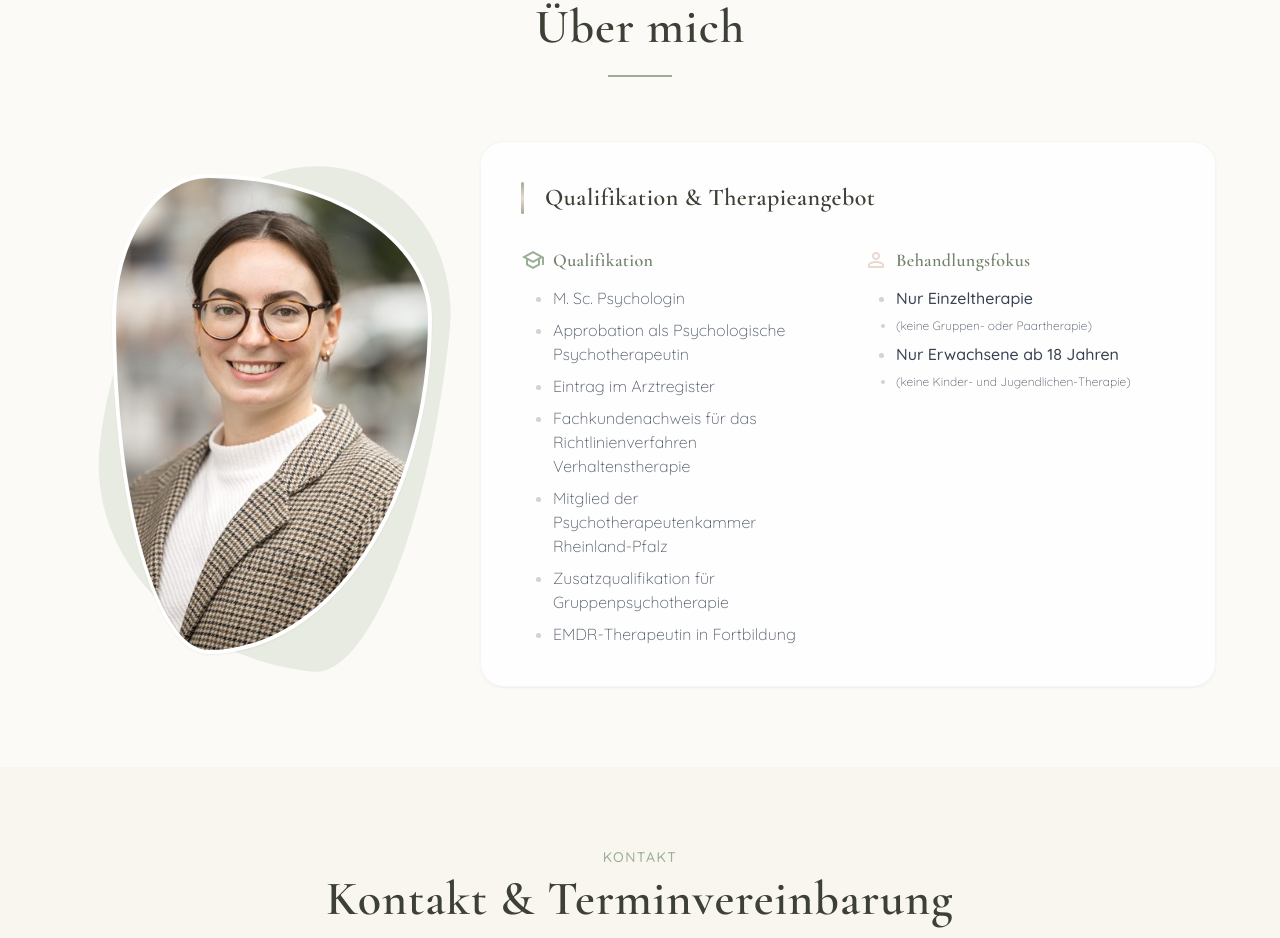
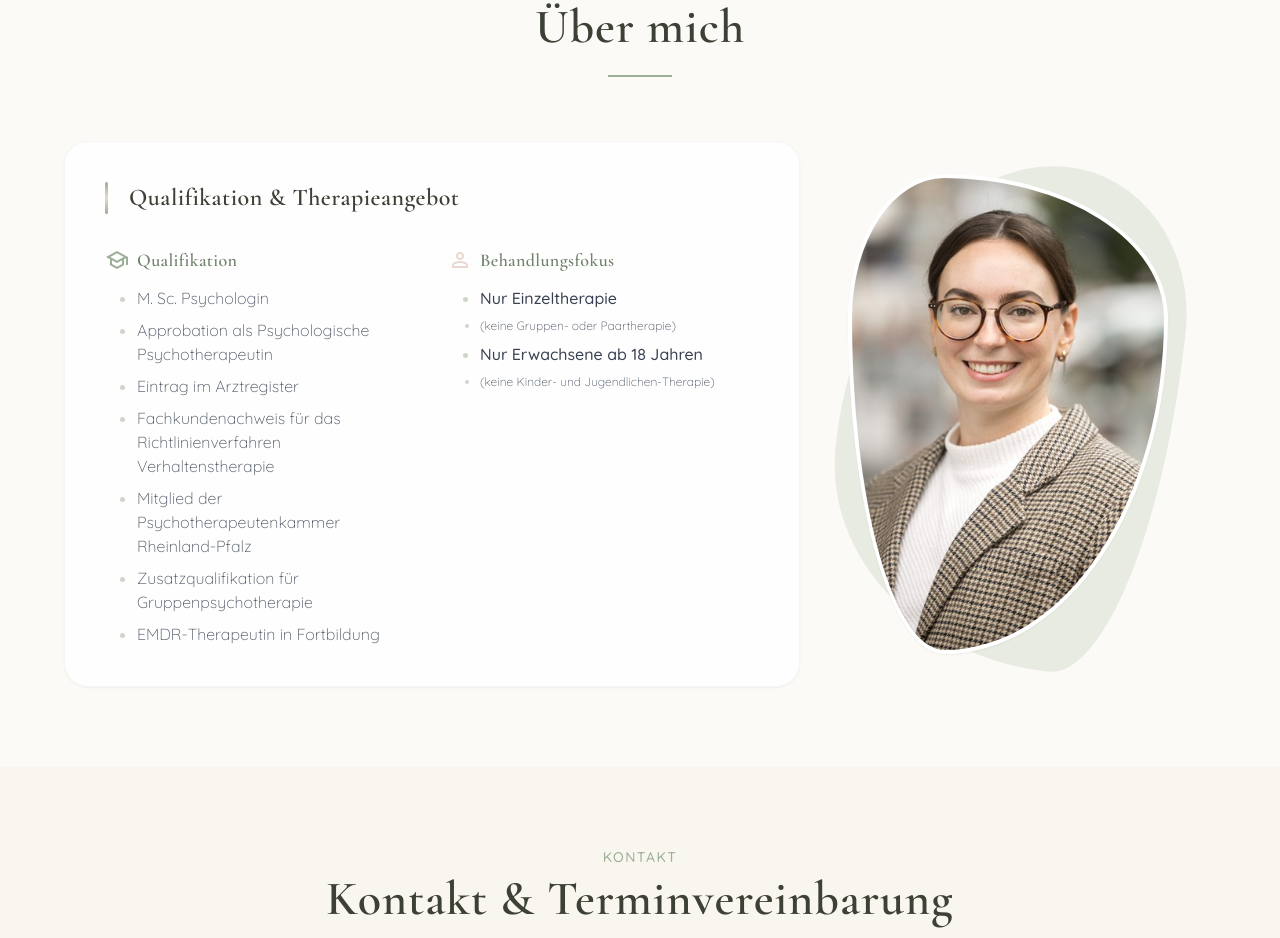
Before and after one commit to Mtothexmax/psychotherapie-praxis, a website: page docs/index.html in a window 1280 px wide. Shown: the part 2193-3131 px from the top of the page. Drawn offline with nearby package versions, Linux system fonts and the light colour scheme.

Commit message:
updatd: image to the right

```diff
--- a/docs/index.html
+++ b/docs/index.html
@@ -394,8 +394,8 @@
                     <h2 class="text-3xl md:text-5xl font-serif font-semibold mb-6 text-text-dark dark:text-cream">Über mich</h2>
                     <div class="w-16 h-0.5 bg-sage mx-auto"></div>
                 </div>
-                <div class="flex flex-col lg:flex-row gap-12 items-center">
-                    <div class="w-full lg:w-1/3 flex justify-center lg:justify-end">
+                <div class="flex flex-col lg:flex-row-reverse gap-12 items-center">
+                    <div class="w-full lg:w-1/3 flex justify-center lg:justify-start">
                         <div class="relative w-72 h-[432px] md:w-80 md:h-[480px]">
                             <div class="absolute inset-0 bg-sage-light/30 dark:bg-sage/10 rounded-organic-1 transform rotate-6 scale-105"></div>
                             <div class="absolute inset-0 bg-white dark:bg-text-dark rounded-organic-2 shadow-sm overflow-hidden border-4 border-white dark:border-text-dark/50">
```
Also changed, not shown: docs/style.css.
